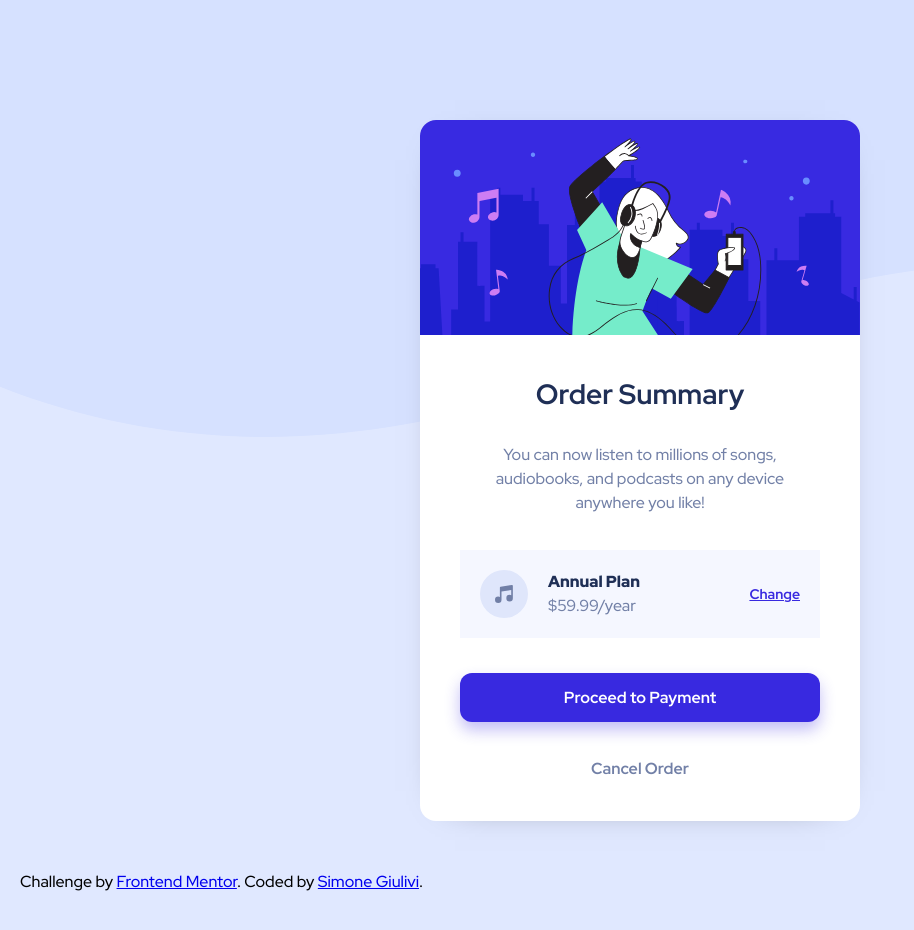
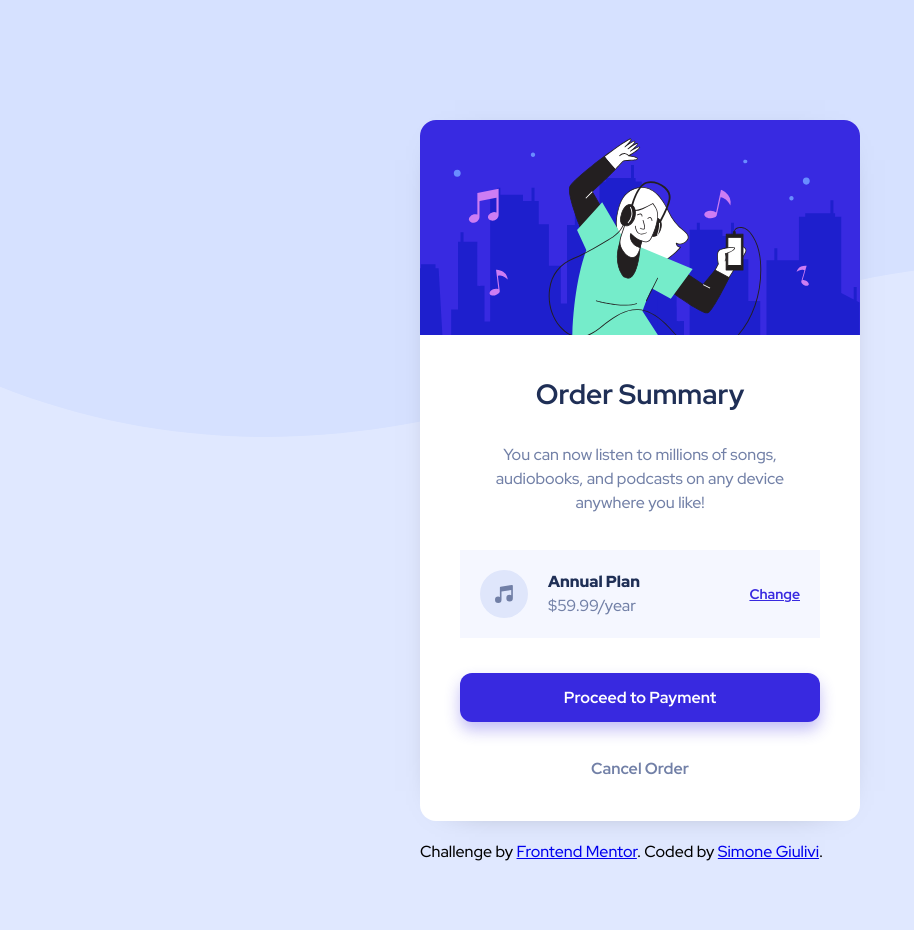
Before and after one commit to Giulo25/Order-summary-component, a plain HTML site: page index.html in a window 1280 px wide. Shown: the whole page, without its empty margins (0-914 px from the left). After the commit the page ends 882 px from the top, so only its background shows below. Drawn offline with Linux system fonts and the light colour scheme.

Commit message:
Update style.css

```diff
--- a/style.css
+++ b/style.css
@@ -103,7 +103,9 @@ h1 {
 }
 
 .attribution {
-  margin: 5rem 0rem;
+  max-width: 44rem;
+  margin: 0 auto;
+  margin-top: 2rem;
 }
 
 /* Media queries */
```
